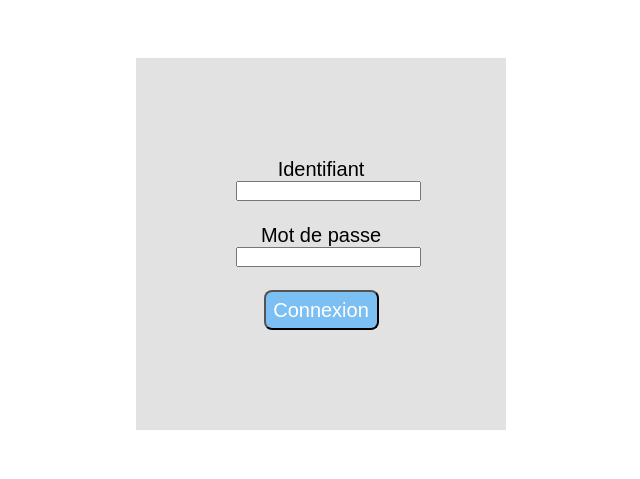
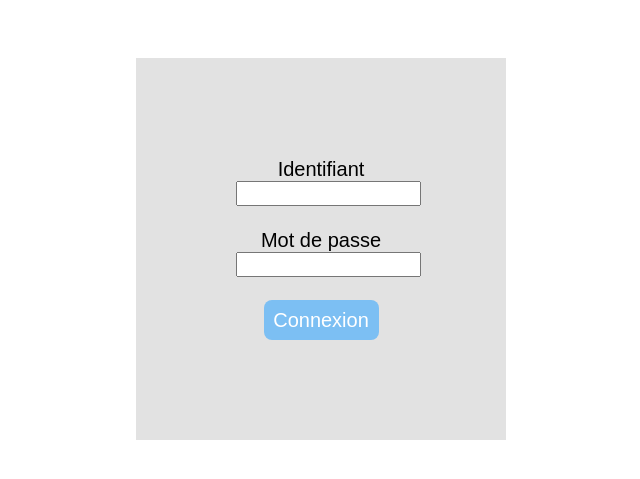
Before and after one commit to imie-source/ENT-IMIE, a PHP site: page /php/index.php in a window 1280 px wide. Shown: the part 180-659 px from the top of the page, without its empty margins (319-959 px from the left). Run offline with PHP 8.4, Linux system fonts and the light colour scheme.

Commit message:
Enlève les ombres sous le bouton connexion

```diff
--- a/site/css/Login/Bouton.css
+++ b/site/css/Login/Bouton.css
@@ -15,6 +15,7 @@
 	moz-user-select: none;
 	ms-user-select: none;
 	user-select: none;
+	border : none;
 
 }
 
@@ -27,6 +28,7 @@
 	moz-user-select: none;
 	ms-user-select: none;
 	user-select: none;
+	border : none;
 	 }
 
 .bouton:active{
@@ -38,4 +40,5 @@
 	moz-user-select: none;
 	ms-user-select: none;
 	user-select: none;
+	border : none;
 }
--- a/site/css/Login/login.css
+++ b/site/css/Login/login.css
@@ -20,12 +20,13 @@ body {
 
 	margin-top: 100px;
 	margin-left: -185px;
+	box-shadow: none;
 
 
 
 	}
 #inputtext {
-	height : 20px;
+	height : 25px;
 	display : block;
 	margin : auto;
 
```
